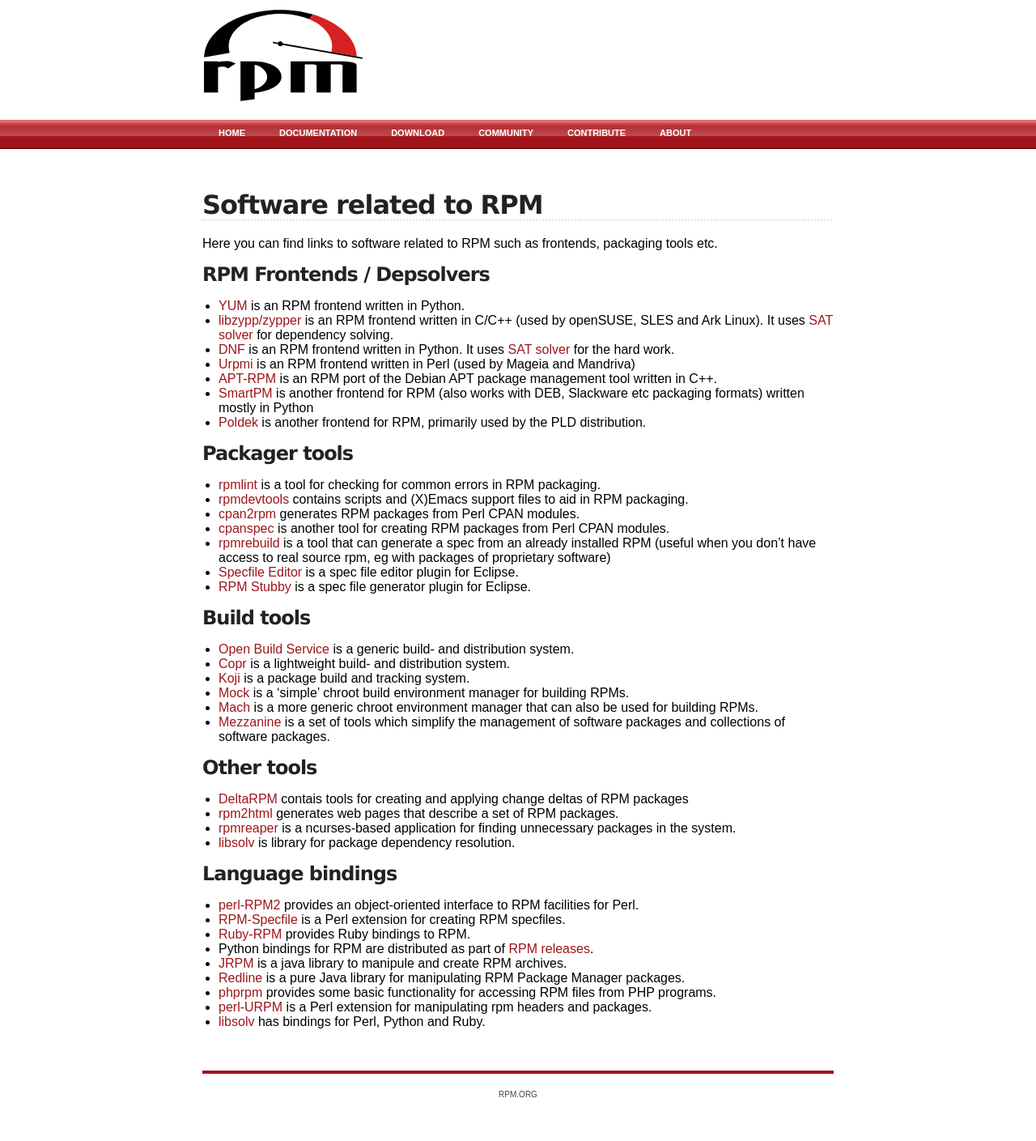
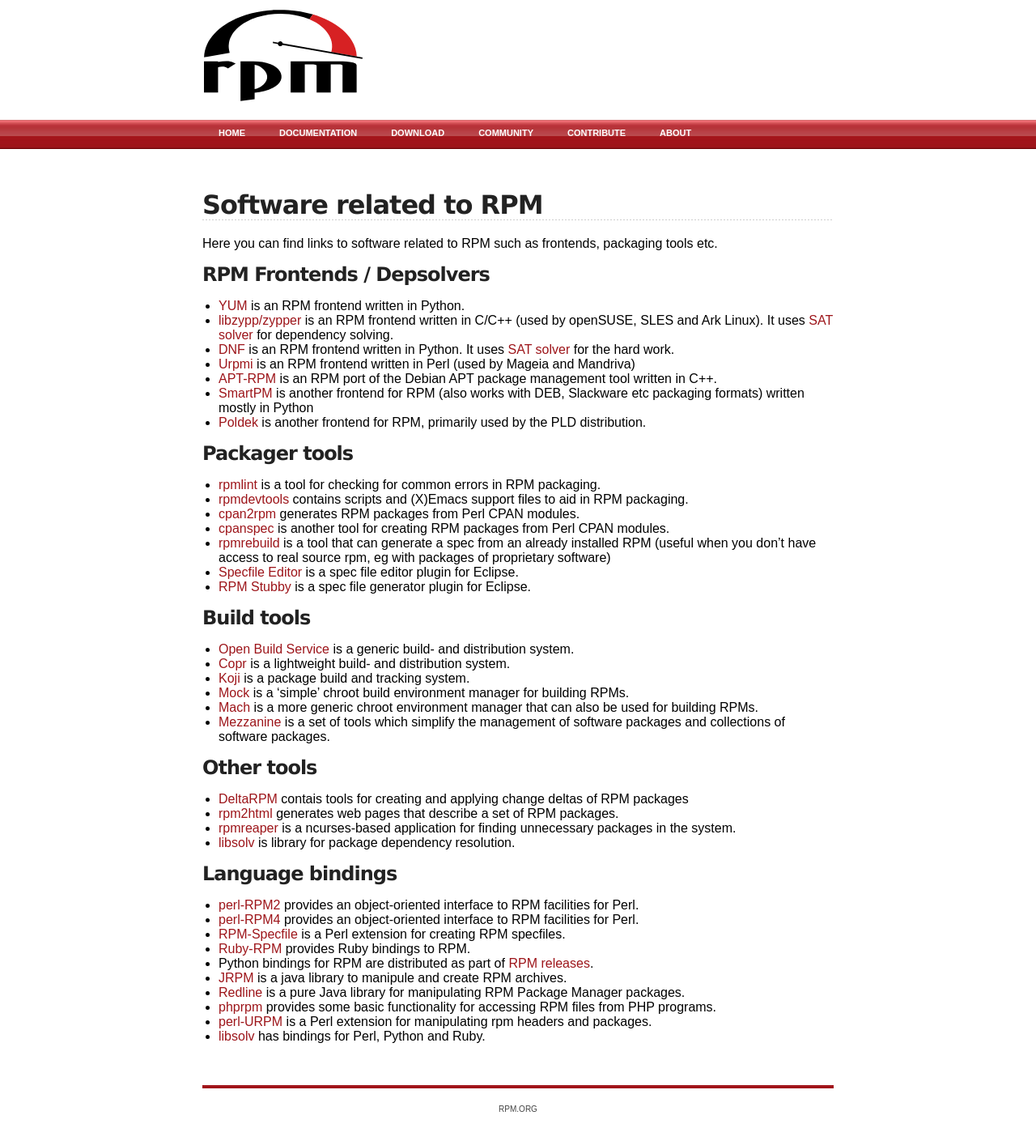
Before and after one commit to rpm-software-management/rpm-web, a Jekyll site: the page built from software.md, in a window 1280 px wide. Shown: the whole page at 81% size. Built offline with Jekyll 4.4.1, drawn with Linux system fonts in a browser that asks for light colours.

Commit message:
advertize perl-RPM4

```diff
--- a/software.md
+++ b/software.md
@@ -41,6 +41,7 @@ Here you can find links to software related to RPM such as frontends, packaging
 
 ### Language bindings
 * [perl-RPM2](http://search.cpan.org/dist/RPM2/) provides an object-oriented interface to RPM facilities for Perl.
+* [perl-RPM4](http://search.cpan.org/~tvignaud/RPM4/) provides an object-oriented interface to RPM facilities for Perl.
 * [RPM-Specfile](http://search.cpan.org/dist/RPM-Specfile/) is a Perl extension for creating RPM specfiles.
 * [Ruby-RPM](http://rubyforge.org/projects/ruby-rpm/) provides Ruby bindings to RPM.
 * Python bindings for RPM are distributed as part of [RPM releases](download).
```
